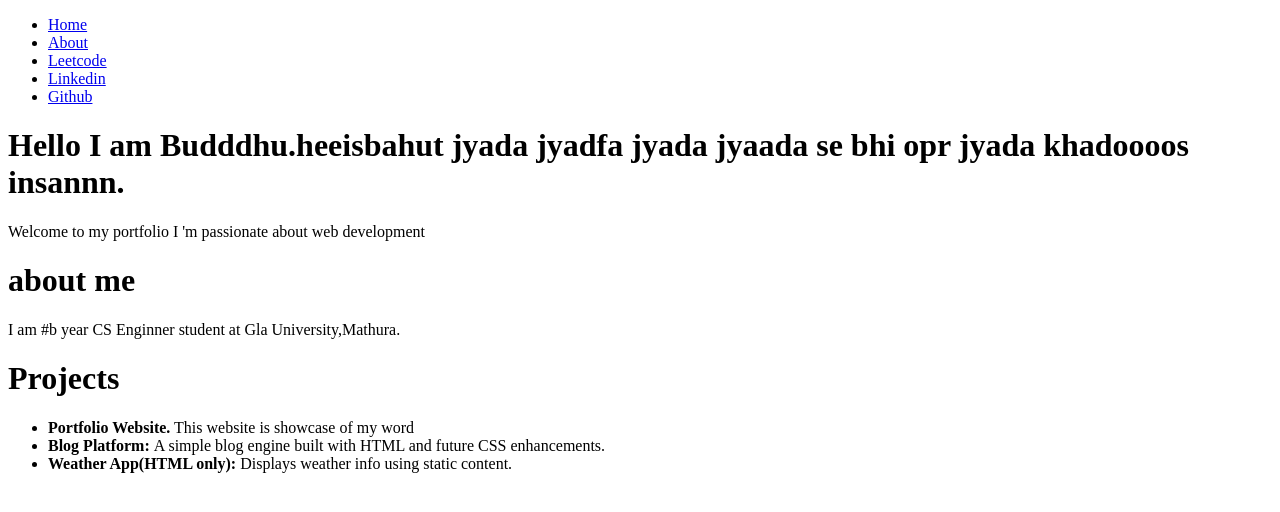
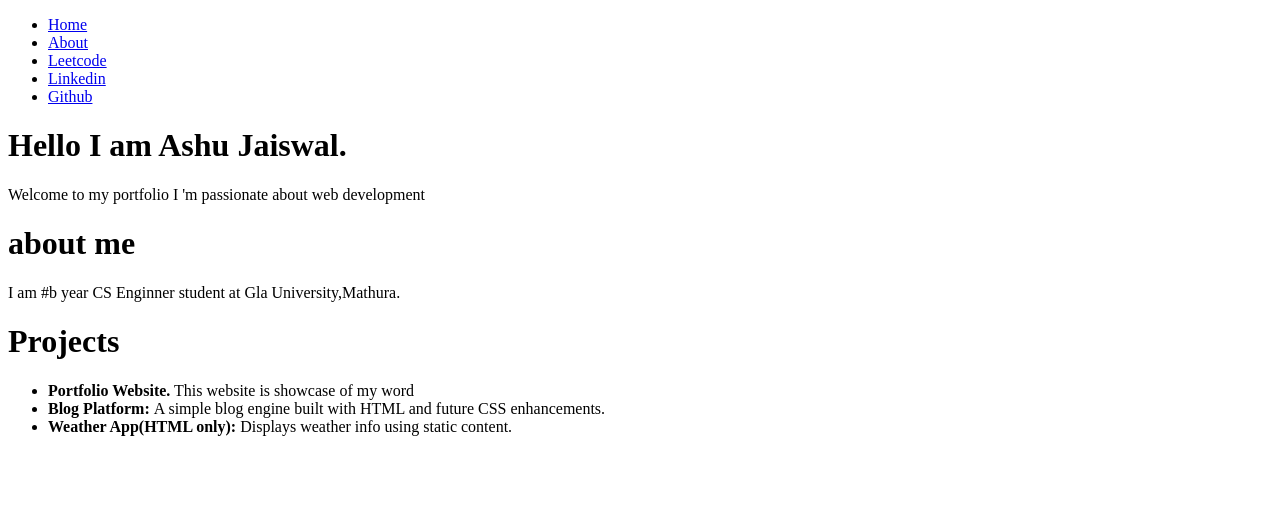
Before and after one commit to AasuJaiswal/Full-Stack, a plain HTML site: page portfolio.html in a window 1280 px wide. Drawn offline with Linux system fonts and the light colour scheme.

Commit message:
delete a line

```diff
--- a/portfolio.html
+++ b/portfolio.html
@@ -14,7 +14,7 @@
         <li> <a href="https://github.com/AasuJaiswal"> Github </a></li>
     </ul>
     <header>
-        <h1> Hello I am Budddhu.heeisbahut jyada jyadfa jyada jyaada se bhi opr jyada khadoooos insannn.</h1>
+        <h1> Hello I am Ashu Jaiswal.</h1>
         <p> Welcome to my portfolio I 'm passionate about web development </p>
 
         <h1> about me </h1>
```
